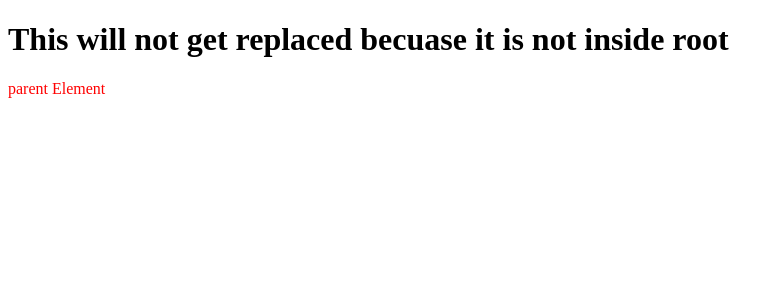
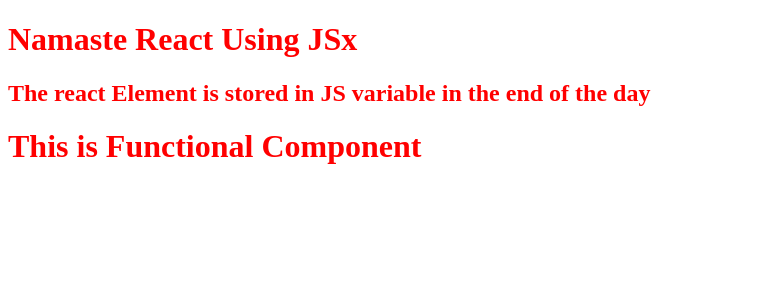
Before and after one commit to d-4-deepak/NamasteReact, a React (Vite) app: page / in a window 1280 px wide. Shown: the top 300 px of the page, without its empty margins (0-784 px from the left). Built offline with nearby package versions, Linux system fonts and the light colour scheme.

Commit message:
epispde 3

```diff
--- a/App.js
+++ b/App.js
@@ -2,7 +2,26 @@
 import ReactDOM from "react-dom/client"
 
 
-const parent = React.createElement("div",{id:"parent"},"parent Element");
+// const heading = React.createElement("h1",{id:"h1"},"Namasate React");
+
+const jsxHeading = <h1 id="h1">Namaste React JS</h1>
 
 const root = ReactDOM.createRoot(document.getElementById("root"));
-root.render(parent);
+
+const reactEle = <h2>The react Element is  stored in JS variable in the end of the day</h2>
+
+const Title = ()=>(
+    <h1 className="head" tabIndex="5">
+        Namaste React Using JSx
+    </h1>
+)
+
+const HeadingComponent = ()=>(
+    <div>
+        <Title/>
+        {reactEle}
+        <h1>This is Functional Component</h1>
+    </div>
+)
+
+root.render(<HeadingComponent/>);
--- a/index.html
+++ b/index.html
@@ -7,9 +7,9 @@
     <link rel="stylesheet" href="index.css">
 </head>
 <body>
-    <h1>This will not get replaced becuase it is not inside root</h1>
+    <!-- <h1>This will not get replaced becuase it is not inside root</h1> -->
     <div id="root">
-        <div>This will get replace when root get render by react</div>
+        <div>Not rendered</div>
     </div>
     <!-- <script>
         const heading = document.createElement("h1");
--- a/package.json
+++ b/package.json
@@ -3,6 +3,8 @@
   "version": "1.0.0",
   "description": "This React.js code notes from namaste react.js",
   "scripts": {
+    "start":"parcel index.html",
+    "build": "parcel build index.html",
     "test": "echo \"Error: no test specified\" && exit 1"
   },
   "keywords": [],
```
